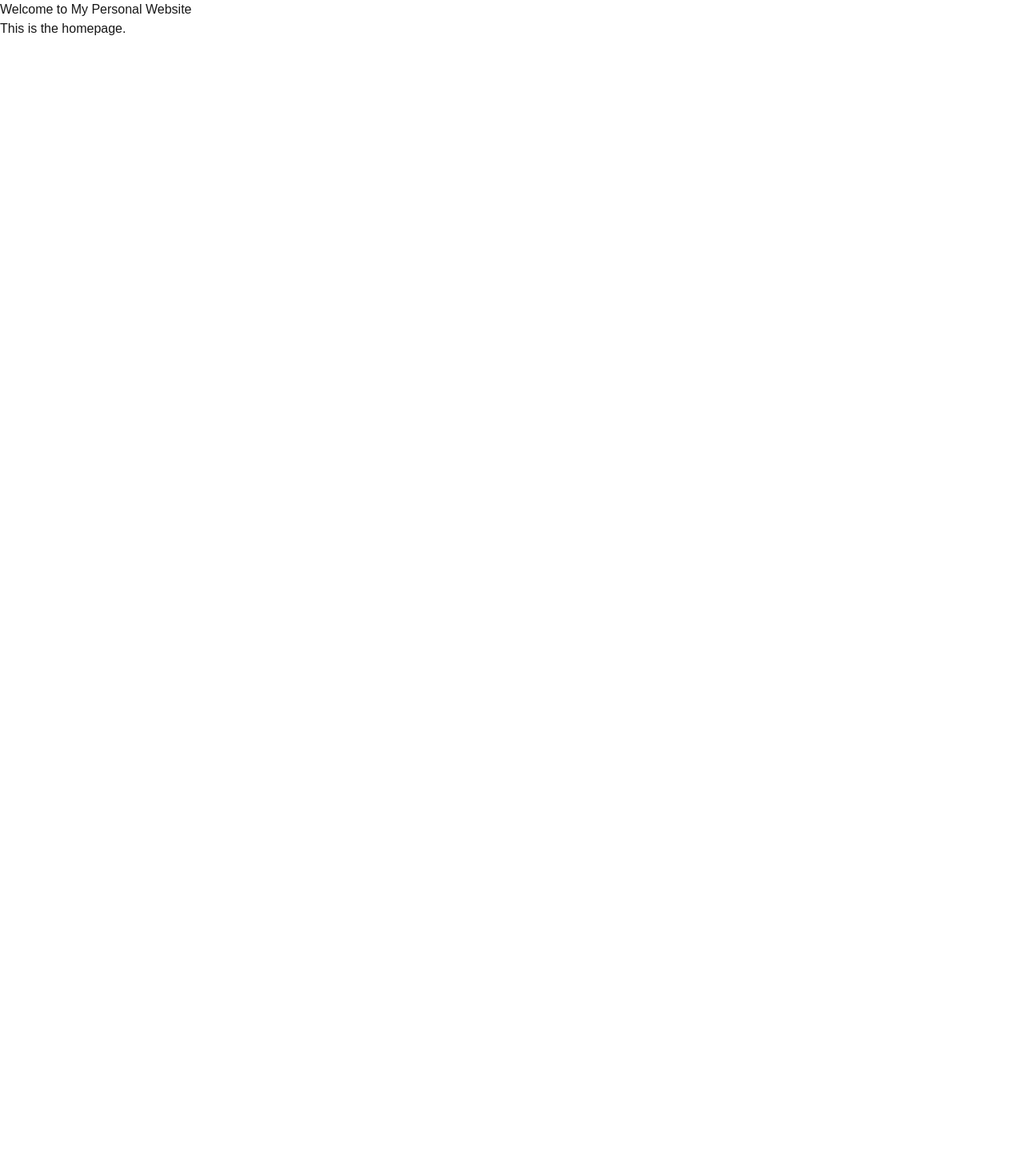
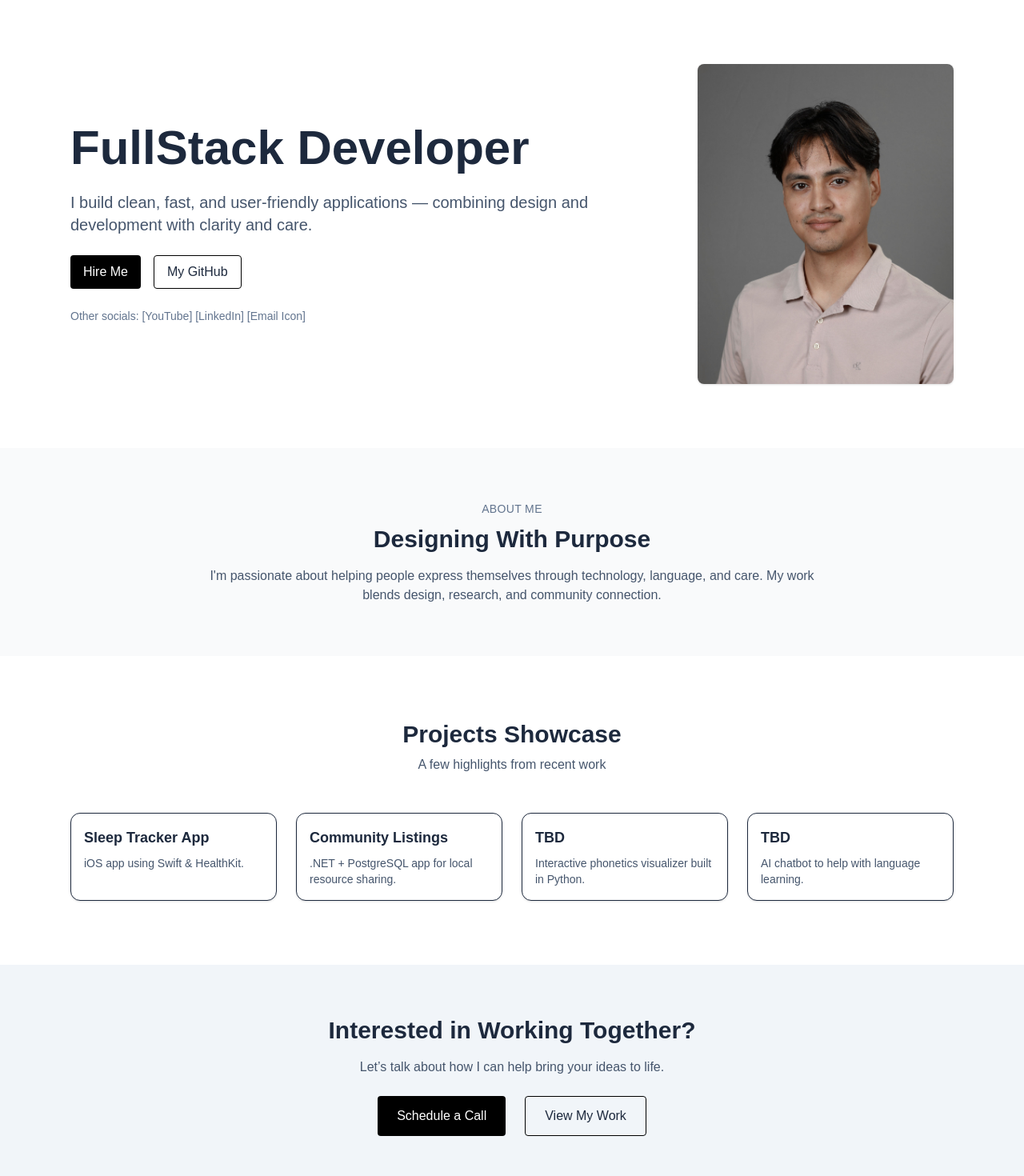
Before and after one commit to dsantiago8/personal-website, a Next.js app: page / in a window 1280 px wide. Shown: the top 1470 px of the page at 80% size. Before the commit the page ends 800 px from the top, so only its background shows below. Built offline with nearby package versions, Linux system fonts and the light colour scheme.

Commit message:
profile image

```diff
--- a/src/app/page.js
+++ b/src/app/page.js
@@ -1,8 +1,80 @@
+import Image from 'next/image';
+
 export default function Home() {
   return (
-    <main>
-      <h1>Welcome to My Personal Website</h1>
-      <p>This is the homepage.</p>
+    <main className="text-slate-800 bg-white">
+      {/* Hero Section */}
+      <section className="flex flex-col-reverse md:flex-row items-center justify-between gap-8 px-6 py-20 max-w-6xl mx-auto">
+        <div>
+          <h1 className="text-4xl sm:text-6xl font-bold mb-6"> FullStack Developer</h1>
+          <p className="text-lg sm:text-xl text-slate-600 mb-6">
+            I build clean, fast, and user-friendly applications — combining design and development with clarity and care.
+          </p>
+          <div className="flex gap-4">
+            <button className="bg-black text-white px-4 py-2 rounded hover:bg-slate-800 transition">Hire Me</button>
+            <button className="border border-black px-4 py-2 rounded hover:bg-slate-100 transition">My GitHub</button>
+          </div>
+          <div className="mt-6 text-sm text-slate-500">
+            Other socials: [YouTube] [LinkedIn] [Email Icon]
+          </div>
+        </div>
+        <img
+          src="/hero-image.jpg" // profile picture
+          alt="Hero"
+          width={320}
+          height={320}
+          className="w-80 h-auto rounded-lg shadow"
+        />
+      </section>
+
+      {/* About Section */}
+      <section className="bg-gray-50 py-16 px-6">
+        <div className="text-center max-w-3xl mx-auto">
+          <span className="text-sm uppercase tracking-wide text-slate-500">About Me</span>
+          <h2 className="text-3xl font-semibold mt-2 mb-4">Designing With Purpose</h2>
+          <p className="text-slate-600">
+            I'm passionate about helping people express themselves through technology, language, and care. My work blends design, research, and community connection.
+          </p>
+        </div>
+      </section>
+
+      {/* Project Cards */}
+      <section className="max-w-6xl mx-auto px-6 py-20">
+        <div className="mb-12 text-center">
+          <h2 className="text-3xl font-semibold">Projects Showcase</h2>
+          <p className="text-slate-600 mt-2">A few highlights from recent work</p>
+        </div>
+        <div className="grid grid-cols-1 sm:grid-cols-2 md:grid-cols-4 gap-6">
+          {[
+            { title: "Sleep Tracker App", desc: "iOS app using Swift & HealthKit." },
+            { title: "Community Listings", desc: ".NET + PostgreSQL app for local resource sharing." },
+            { title: "TBD", desc: "Interactive phonetics visualizer built in Python." },
+            { title: "TBD", desc: "AI chatbot to help with language learning." }
+          ].map((proj, i) => (
+            <div key={i} className="bg-white border rounded-xl p-4 shadow hover:shadow-md transition">
+              <h3 className="font-semibold text-lg mb-2">{proj.title}</h3>
+              <p className="text-slate-600 text-sm">{proj.desc}</p>
+            </div>
+          ))}
+        </div>
+      </section>
+
+      {/* Call to Action */}
+      <section className="bg-slate-100 py-16 px-6">
+        <div className="max-w-4xl mx-auto text-center">
+          <h2 className="text-2xl sm:text-3xl font-semibold mb-4">Interested in Working Together?</h2>
+          <p className="mb-6 text-slate-600">Let’s talk about how I can help bring your ideas to life.</p>
+          <div className="flex justify-center gap-6 flex-wrap">
+            <button className="bg-black text-white px-6 py-3 rounded hover:bg-slate-800 transition">Schedule a Call</button>
+            <button className="border border-black px-6 py-3 rounded hover:bg-slate-200 transition">View My Work</button>
+          </div>
+        </div>
+      </section>
+
+      {/* Footer */}
+      <footer className="text-center text-slate-500 text-sm mt-10 py-6 border-t">
+        © {new Date().getFullYear()} Diego Santiago — Built with Next.js
+      </footer>
     </main>
   );
 }
```
Also changed, not shown: public/hero-image.jpg (added).
